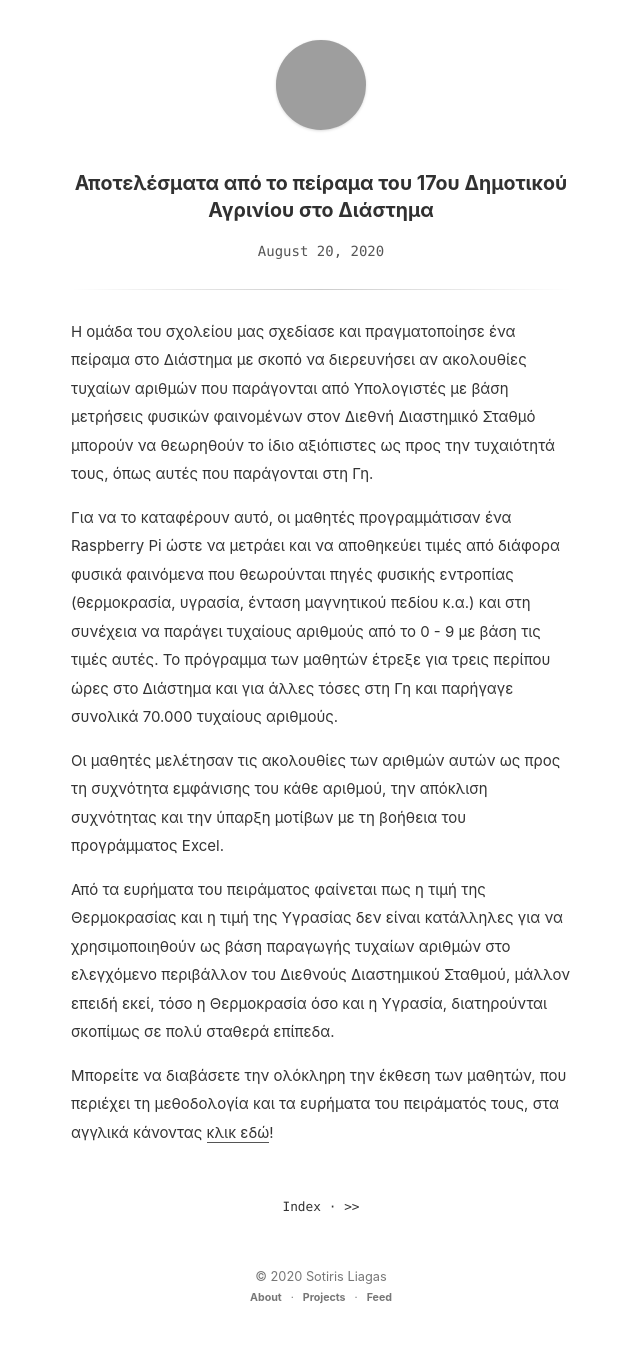
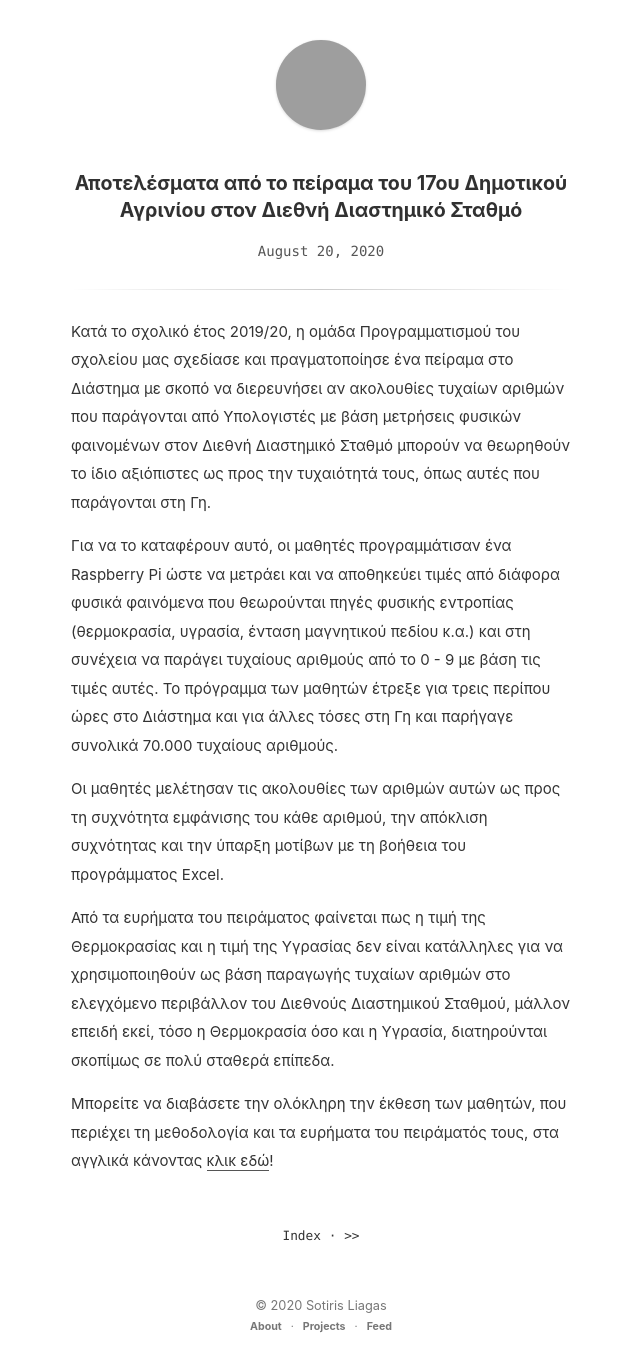
Before and after one commit to liagason/A-Jekyll-Blog, a Jekyll site: the page built from _posts/2020-08-20-17o-dimotiko-agrinio-diastimikos-stathmos-peirama-apotelesmata.md, in a window 1280 px wide, cut to the strip 0-1372 px from the top of the page. Shown: the whole strip, without its empty margins (319-959 px from the left). Built offline with Jekyll 4.4.1, drawn with Linux system fonts in a browser that asks for light colours; before the commit the page ends 1343 px from its top, so only the background shows below that; grey boxes are pictures that could not be loaded.

Commit message:
Update 2020-08-20-17o-dimotiko-agrinio-diastimikos-stathmos-peirama-apotelesmata.md

```diff
--- a/_posts/2020-08-20-17o-dimotiko-agrinio-diastimikos-stathmos-peirama-apotelesmata.md
+++ b/_posts/2020-08-20-17o-dimotiko-agrinio-diastimikos-stathmos-peirama-apotelesmata.md
@@ -1,9 +1,9 @@
 ---
 layout: post
-title: Αποτελέσματα από το πείραμα του 17ου Δημοτικού Αγρινίου στο Διάστημα
+title: Αποτελέσματα από το πείραμα του 17ου Δημοτικού Αγρινίου στον Διεθνή Διαστημικό Σταθμό
 ---
 
-Η ομάδα του σχολείου μας σχεδίασε και πραγματοποίησε ένα πείραμα στο Διάστημα με σκοπό να διερευνήσει αν ακολουθίες τυχαίων αριθμών που παράγονται από Υπολογιστές με βάση μετρήσεις φυσικών φαινομένων στον Διεθνή Διαστημικό Σταθμό μπορούν να θεωρηθούν το ίδιο αξιόπιστες ως προς την τυχαιότητά τους, όπως αυτές που παράγονται στη Γη.
+Κατά το σχολικό έτος 2019/20, η ομάδα Προγραμματισμού του σχολείου μας σχεδίασε και πραγματοποίησε ένα πείραμα στο Διάστημα με σκοπό να διερευνήσει αν ακολουθίες τυχαίων αριθμών που παράγονται από Υπολογιστές με βάση μετρήσεις φυσικών φαινομένων στον Διεθνή Διαστημικό Σταθμό μπορούν να θεωρηθούν το ίδιο αξιόπιστες ως προς την τυχαιότητά τους, όπως αυτές που παράγονται στη Γη.
 
 Για να το καταφέρουν αυτό, οι μαθητές προγραμμάτισαν ένα Raspberry Pi ώστε να μετράει και να αποθηκεύει τιμές από διάφορα φυσικά φαινόμενα που θεωρούνται πηγές φυσικής εντροπίας (θερμοκρασία, υγρασία, ένταση μαγνητικού πεδίου κ.α.) και στη συνέχεια να παράγει τυχαίους αριθμούς από το 0 - 9 με βάση τις τιμές αυτές.
 Το πρόγραμμα των μαθητών έτρεξε για τρεις περίπου ώρες στο Διάστημα και για άλλες τόσες στη Γη και παρήγαγε συνολικά 70.000 τυχαίους αριθμούς.
```
